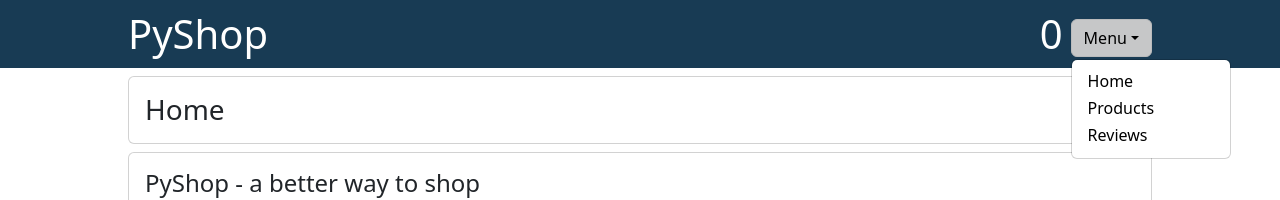
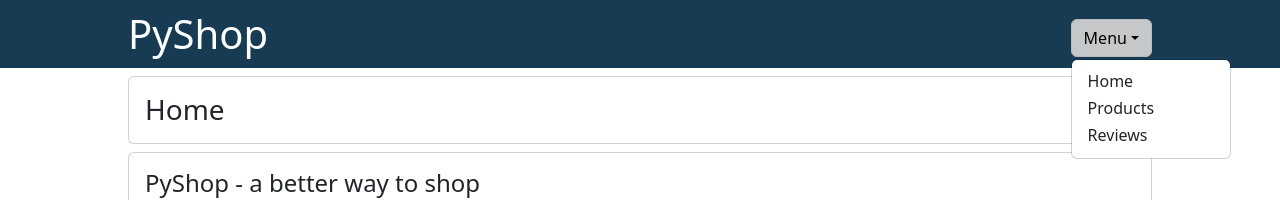
Before and after one commit to olliecase-green/ecommerce-app, a React (Create React App) app in the folder frontend/: page / in a window 1280 px wide. Both pictures are taken after a click on the button "Menu". Shown: the top 200 px of the page. Built offline with nearby package versions, Linux system fonts and the light colour scheme.

Commit message:
Sorted out link problem in dropdown menu in navbar

```diff
--- a/frontend/src/Components/Basket.js
+++ /dev/null
@@ -1,7 +0,0 @@
-import React, { useState } from "react";
-
-export default function Basket(props) {
-  const [price, setPrice] = useState(0);
-
-  return <div>{price}</div>;
-}
--- a/frontend/src/Components/ErrorMessage.js
+++ /dev/null
@@ -1,5 +0,0 @@
-import React from "react";
-
-export default function ErrorMessage(props) {
-  return <div>Oops! Something went wrong...</div>;
-}
--- a/frontend/src/Components/Navbar.js
+++ b/frontend/src/Components/Navbar.js
@@ -1,5 +1,4 @@
 import React from "react";
-import Basket from "./Basket";
 import Dropdown from "react-bootstrap/Dropdown";
 import DropdownButton from "react-bootstrap/DropdownButton";
 import { Link } from "react-router-dom";
@@ -12,21 +11,20 @@ export default function Navbar() {
           PyShop
         </Link>
         <div className="d-flex flex-row">
-          <Basket />
           <DropdownButton
             id="dropdown-basic-button"
             variant="light"
             title="Menu"
             className="ms-2"
           >
-            <Dropdown.Item>
-              <Link to="/">Home</Link>
+            <Dropdown.Item as={Link} to="/">
+              Home
             </Dropdown.Item>
-            <Dropdown.Item>
-              <Link to="../products">Products</Link>
+            <Dropdown.Item as={Link} to="../products">
+              Products
             </Dropdown.Item>
-            <Dropdown.Item>
-              <Link to="../reviews">Reviews</Link>
+            <Dropdown.Item as={Link} to="../reviews">
+              Reviews
             </Dropdown.Item>
           </DropdownButton>
         </div>
--- a/frontend/src/Components/Network.js
+++ b/frontend/src/Components/Network.js
@@ -1,9 +1,9 @@
 import { Component } from "react";
 
 export default class Network extends Component {
-  async getProducts() {
+  async makeFetch(path) {
     try {
-      const response = await fetch("/products");
+      const response = await fetch(`/${path}`);
       const json = await response.json();
       return json;
     } catch (error) {
@@ -12,20 +12,15 @@ export default class Network extends Component {
     }
   }
 
-  async getOffers() {
-    const response = await fetch("/offers");
-    const json = await response.json();
-    return json;
+  getProducts() {
+    return this.makeFetch("products");
   }
 
-  async getReviews() {
-    const response = await fetch("/reviews");
-    const json = await response.json();
-    return json;
+  getReviews() {
+    return this.makeFetch("reviews");
   }
 
   async postReview(productName, reviewText) {
-    console.log(productName, reviewText);
     const response = await fetch(`/reviews/post`, {
       method: "POST",
       headers: {
--- a/frontend/src/Components/ProductGrid.js
+++ b/frontend/src/Components/ProductGrid.js
@@ -3,7 +3,6 @@ import "../main.css";
 import Network from "./Network";
 import ProductCard from "./ProductCard";
 import Navbar from "./Navbar";
-import ErrorMessage from "./ErrorMessage";
 import Subtitle from "./Subtitle";
 import Card from "react-bootstrap/Card";
 
@@ -18,11 +17,6 @@ export default function ProductGrid() {
   async function returnProducts() {
     const returnedProducts = await network.getProducts();
     setProducts(returnedProducts);
-  }
-
-  async function returnOffers() {
-    const offers = await network.getOffers();
-    window.alert(`Available offers: ${offers[0].description}`);
   }
 
   function displayProducts() {
--- a/frontend/src/Components/ReviewForm.js
+++ b/frontend/src/Components/ReviewForm.js
@@ -4,26 +4,13 @@ import Form from "react-bootstrap/Form";
 import Button from "react-bootstrap/Button";
 
 export default function ReviewForm(props) {
-  const [products, setProducts] = useState([]);
   const [reviewText, setReviewText] = useState("");
-  const [productName, setProductName] = useState(props.product);
+  const [noStars, setNoStars] = useState(5);
   const network = new Network();
 
-  useEffect(() => {
-    returnProducts();
-  }, []);
-
-  async function returnProducts() {
-    const returnedProducts = await network.getProducts();
-    setProducts(returnedProducts);
-  }
-
-  const handleProductNameChange = (event) => {
-    setProductName(event.target.value);
-  };
-
   const handleStarsChange = (event) => {
-    setProductName(event.target.value);
+    setNoStars(event.target.value);
+    console.log(event.target.value);
   };
 
   const handleReviewTextChange = (event) => {
@@ -31,26 +18,17 @@ export default function ReviewForm(props) {
   };
 
   const handleSubmit = async (event) => {
-    if (reviewText) {
+    if (!reviewText) {
+      window.alert("Enter review text to submit!");
+    } else {
+      // Remove prevent default when finished with ReviewForm component
       event.preventDefault();
-      const response = await network.postReview(productName, reviewText);
+      const response = await network.postReview(props.product, reviewText);
       let json = await response.json();
-      if (response.status === 200) {
-        setReviewText("");
-      } else {
-        throw new Error(json.error);
-      }
-    } else {
-      window.alert("Enter review text to submit!");
+      if (response.status !== 200) throw new Error(json.error);
+      else setReviewText("");
     }
   };
-
-  function displayProductOptions() {
-    return products.map((product) => {
-      const { name } = product;
-      return <option key={name}>{name}</option>;
-    });
-  }
 
   function displayStars() {
     const stars = [1, 2, 3, 4, 5];
@@ -60,16 +38,9 @@ export default function ReviewForm(props) {
   return (
     <Form onSubmit={handleSubmit}>
       <Form.Group className="mb-3" controlId="productsList">
-        <Form.Label>Product</Form.Label>
-        <Form.Select value={productName} onChange={handleProductNameChange}>
-          {displayProductOptions()}
-        </Form.Select>
-      </Form.Group>
-      <Form.Group className="mb-3" controlId="productsList">
         <Form.Label>Number of stars</Form.Label>
-        <Form.Select value={productName} onChange={handleStarsChange}>
-          {displayStars()}
-        </Form.Select>
+        {/* Sort out dropdown for number of stars */}
+        <Form.Select onClick={handleStarsChange}>{displayStars()}</Form.Select>
       </Form.Group>
       <Form.Group className="mb-3" controlId="reviewText">
         <Form.Label>Share your product review!</Form.Label>
--- a/frontend/src/Components/ReviewModal.js
+++ b/frontend/src/Components/ReviewModal.js
@@ -8,7 +8,7 @@ export default function ReviewModal(props) {
   return (
     <Modal show={show} onHide={handleClose}>
       <Modal.Header closeButton>
-        <Modal.Title>Review Product</Modal.Title>
+        <Modal.Title>Add a review for {[props.product]}</Modal.Title>
       </Modal.Header>
       <Modal.Body>
         <ReviewForm product={props.product} handleClose={handleClose} />
--- a/frontend/src/Components/Reviews.js
+++ b/frontend/src/Components/Reviews.js
@@ -16,15 +16,14 @@ export default function Reviews() {
 
   async function returnReviews() {
     const returnedReviews = await network.getReviews();
-    console.log(returnedReviews);
     setReviews(returnedReviews);
   }
 
   function displayReviews() {
     return reviews.map((reviewItem) => {
-      const { user, product, review, stars } = reviewItem;
+      const { user, product, review } = reviewItem;
       return (
-        <ListGroup as="ol">
+        <ListGroup key={review} as="ol">
           <ListGroup.Item
             as="li"
             className="d-flex justify-content-between align-items-start"
@@ -35,8 +34,8 @@ export default function Reviews() {
               </div>
               {review}
             </div>
-            <Badge bg="primary" pill>
-              {stars} stars
+            <Badge bg="secondary" pill>
+              ⭐⭐⭐
             </Badge>
           </ListGroup.Item>
         </ListGroup>
```
Also changed, not shown: 1 other file (tests, documents, lock files or other folders).
